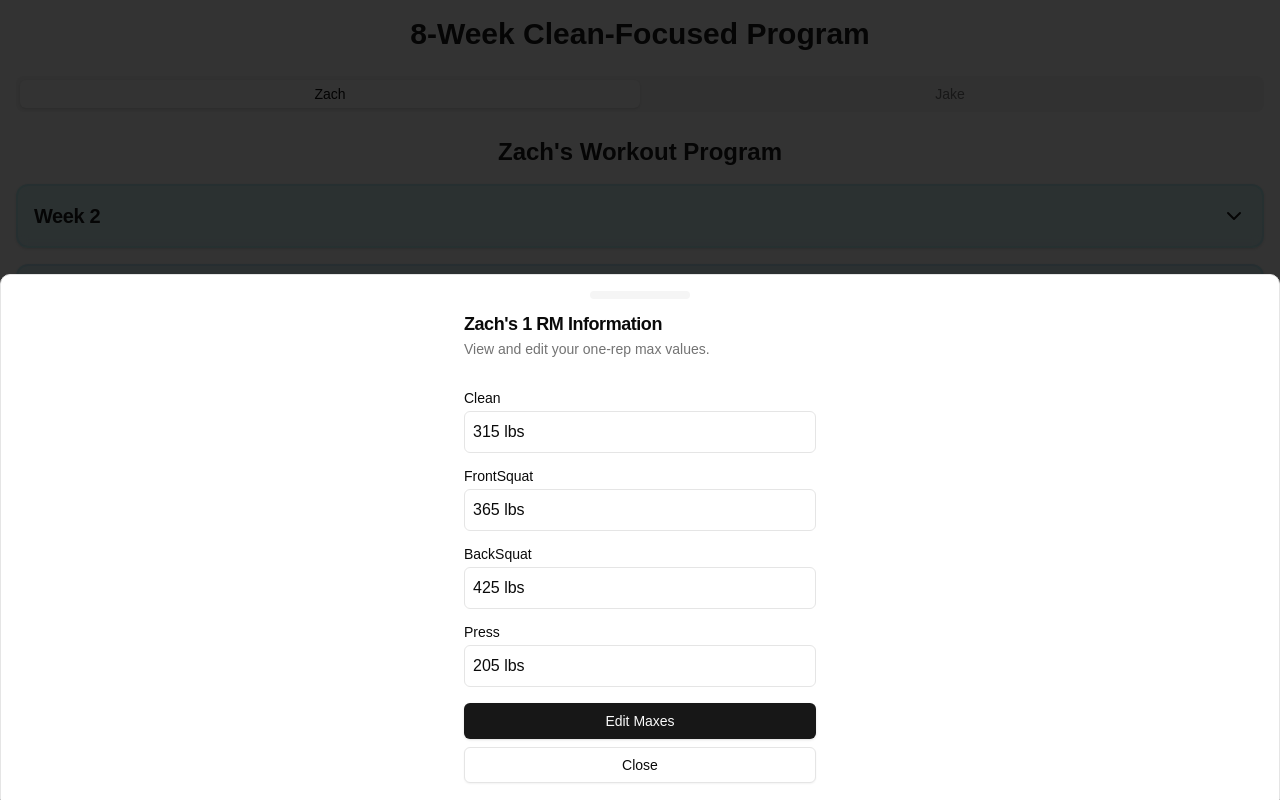
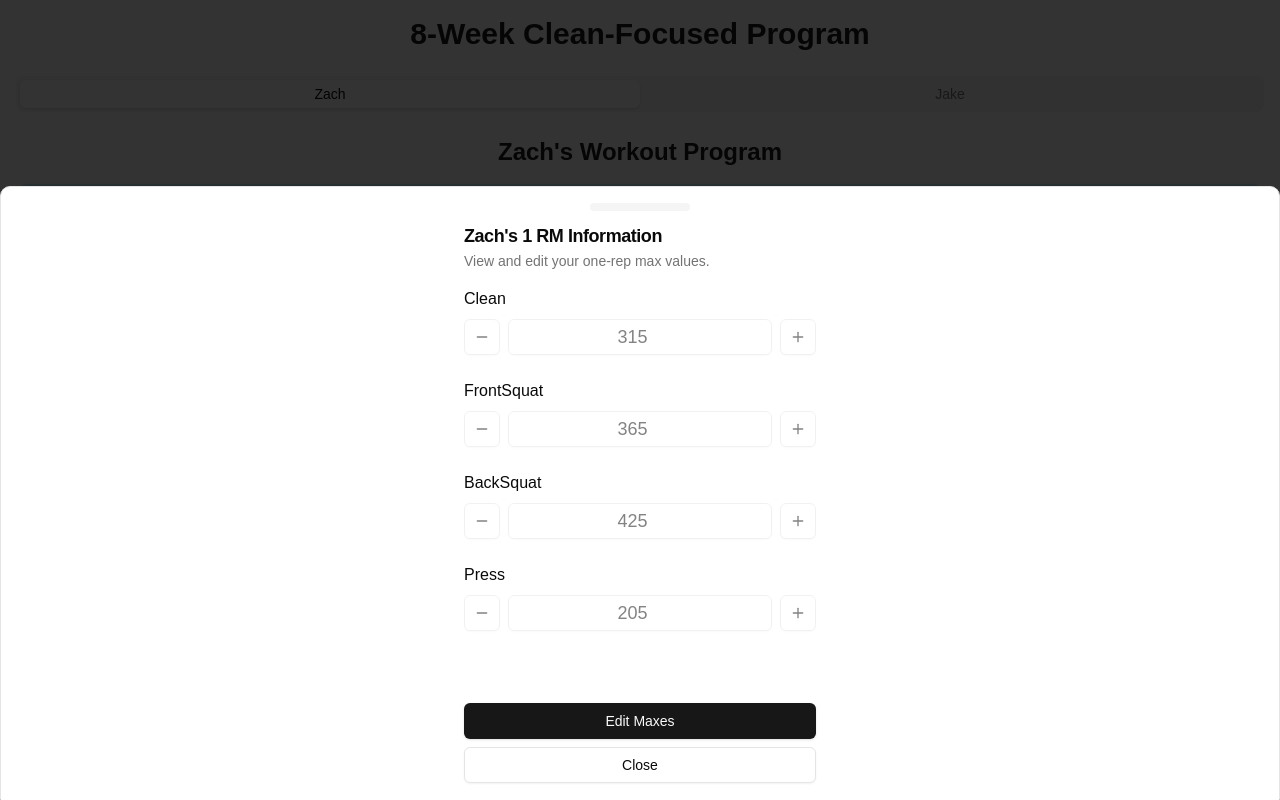
Before and after one commit to zacharyst10/workout-tracker, a Next.js app: page / in a window 1280 px wide. Both pictures are taken after a click on the button "View 1 RM Information". Built offline with nearby package versions, Linux system fonts and the light colour scheme.

Commit message:
another try

```diff
--- a/components/workout-program.tsx
+++ b/components/workout-program.tsx
@@ -1,6 +1,14 @@
 "use client";
 import { useState, useEffect } from "react";
-import { ChevronDown, ChevronUp, HelpCircle, X, Dumbbell } from "lucide-react";
+import {
+  ChevronDown,
+  ChevronUp,
+  HelpCircle,
+  X,
+  Dumbbell,
+  Minus,
+  Plus,
+} from "lucide-react";
 import { Card, CardContent, CardHeader, CardTitle } from "@/components/ui/card";
 import {
   Table,
@@ -81,10 +89,10 @@ function MaxesDrawer({ activeUser }: { activeUser: User }) {
     setTempMaxes(userMaxes[activeUser]);
   }, [activeUser, userMaxes]);
 
-  const handleInputChange = (exercise: keyof UserMaxes, value: string) => {
+  const handleInputChange = (exercise: keyof UserMaxes, value: number) => {
     setTempMaxes((prev) => ({
       ...prev,
-      [exercise]: parseInt(value) || 0,
+      [exercise]: value,
     }));
   };
 
@@ -96,6 +104,20 @@ function MaxesDrawer({ activeUser }: { activeUser: User }) {
     setUserMaxes(newUserMaxes);
     localStorage.setItem("userMaxes", JSON.stringify(newUserMaxes));
     setEditMode(false);
+  };
+
+  const incrementValue = (exercise: keyof UserMaxes) => {
+    setTempMaxes((prev) => ({
+      ...prev,
+      [exercise]: prev[exercise] + 5,
+    }));
+  };
+
+  const decrementValue = (exercise: keyof UserMaxes) => {
+    setTempMaxes((prev) => ({
+      ...prev,
+      [exercise]: Math.max(0, prev[exercise] - 5),
+    }));
   };
 
   return (
@@ -117,44 +139,64 @@ function MaxesDrawer({ activeUser }: { activeUser: User }) {
               View and edit your one-rep max values.
             </DrawerDescription>
           </DrawerHeader>
-          <div className="p-4 pb-0">
-            <div className="space-y-4">
-              {Object.entries(userMaxes[activeUser]).map(
-                ([exercise, weight]) => (
-                  <div key={exercise} className="flex flex-col space-y-1.5">
-                    <Label htmlFor={exercise}>
+          <ScrollArea className="h-[50vh] px-4">
+            <div className="space-y-6 pb-4">
+              {Object.entries(tempMaxes).map(([exercise, weight]) => (
+                <div key={exercise} className="space-y-2">
+                  <Label htmlFor={exercise} className="text-base font-medium">
                     {exercise.charAt(0).toUpperCase() + exercise.slice(1)}
                   </Label>
                   <div className="flex items-center space-x-2">
-                      {editMode ? (
+                    <Button
+                      variant="outline"
+                      size="icon"
+                      onClick={() =>
+                        decrementValue(exercise as keyof UserMaxes)
+                      }
+                      disabled={!editMode}
+                    >
+                      <Minus className="h-4 w-4" />
+                    </Button>
                     <Input
                       id={exercise}
                       type="number"
-                          value={tempMaxes[exercise as keyof UserMaxes]}
+                      inputMode="numeric"
+                      value={weight}
                       onChange={(e) =>
                         handleInputChange(
                           exercise as keyof UserMaxes,
-                              e.target.value
+                          parseInt(e.target.value) || 0
                         )
                       }
-                          className="flex-1"
+                      className="flex-1 text-center text-lg"
+                      disabled={!editMode}
                     />
-                      ) : (
-                        <div className="flex-1 p-2 border rounded-md">
-                          {weight} lbs
-                        </div>
-                      )}
+                    <Button
+                      variant="outline"
+                      size="icon"
+                      onClick={() =>
+                        incrementValue(exercise as keyof UserMaxes)
+                      }
+                      disabled={!editMode}
+                    >
+                      <Plus className="h-4 w-4" />
+                    </Button>
                   </div>
                 </div>
-                )
-              )}
+              ))}
             </div>
-          </div>
+          </ScrollArea>
           <DrawerFooter>
             {editMode ? (
               <>
                 <Button onClick={saveMaxes}>Save Changes</Button>
-                <Button variant="outline" onClick={() => setEditMode(false)}>
+                <Button
+                  variant="outline"
+                  onClick={() => {
+                    setTempMaxes(userMaxes[activeUser]);
+                    setEditMode(false);
+                  }}
+                >
                   Cancel
                 </Button>
               </>
```
Lines whose indentation alone changed are shown as unchanged.
